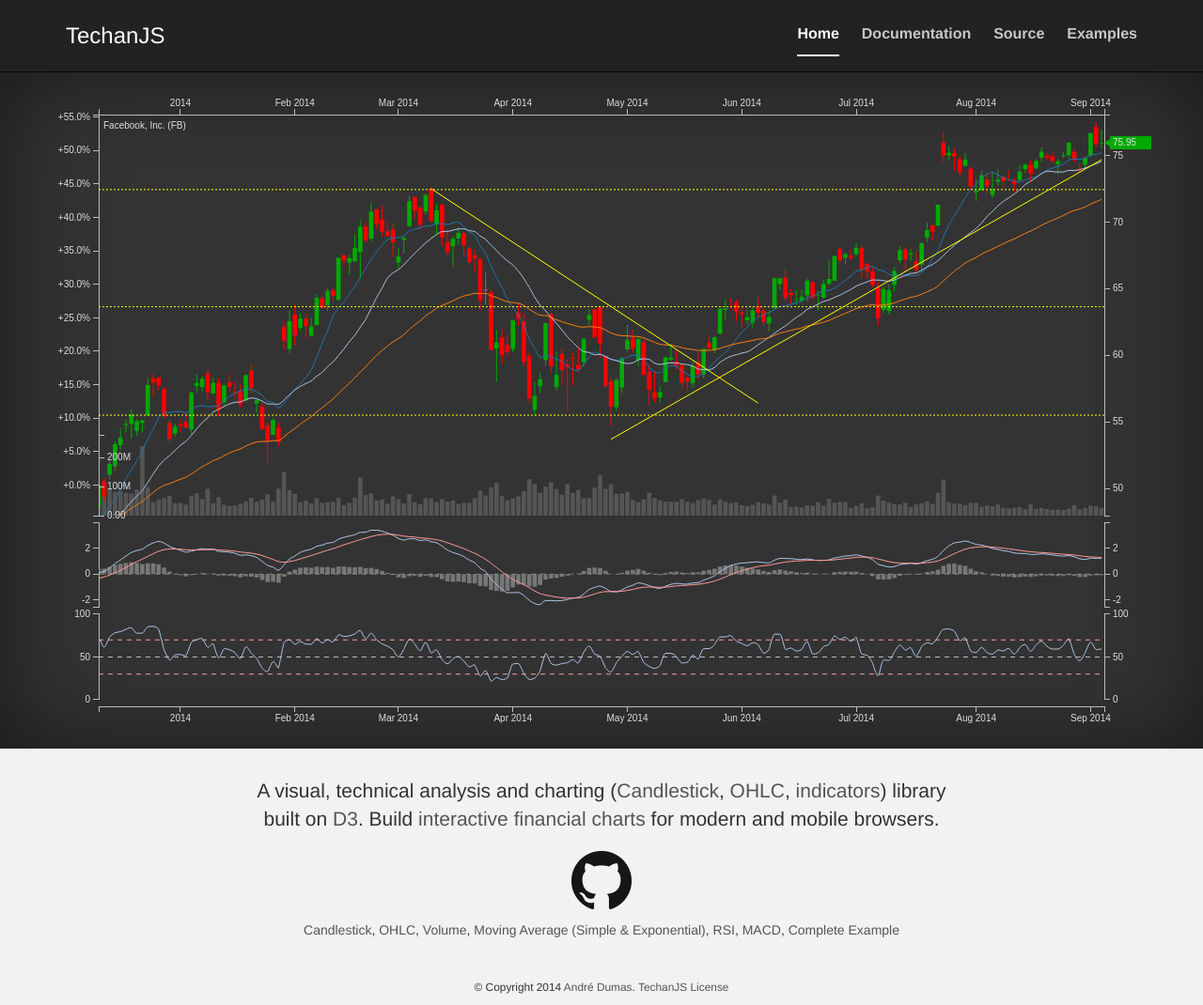
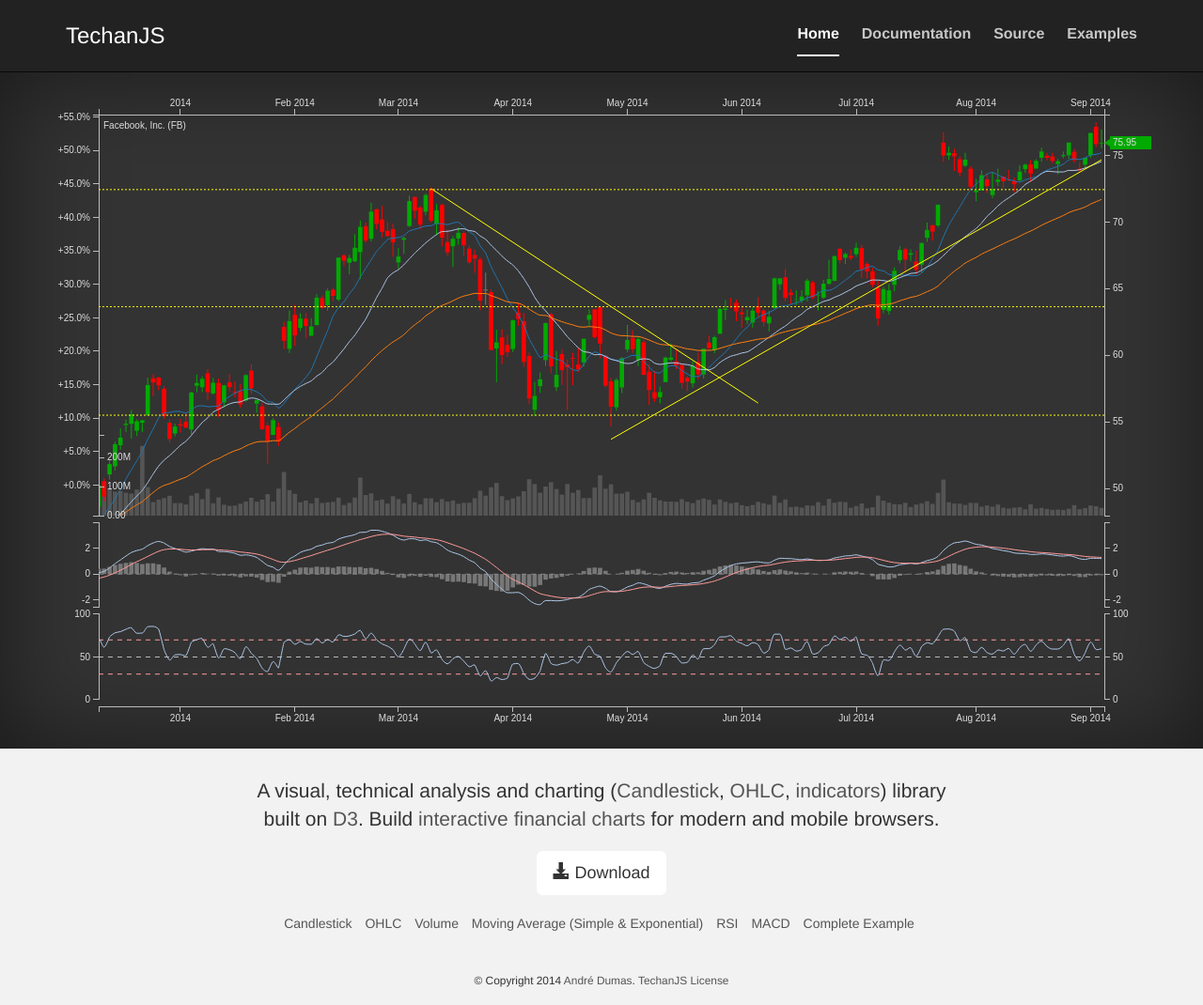
Before and after one commit to andredumas/techan.js, a Jekyll site: the page built from index.html, in a window 1280 px wide. Shown: the whole page at 94% size. Built offline with Jekyll 4.4.1, drawn with Linux system fonts in a browser that asks for light colours.

Commit message:
Adding download link

```diff
--- a/index.html
+++ b/index.html
@@ -17,18 +17,35 @@
                 <a href="http://d3js.org/">D3</a>. Build <a href="http://bl.ocks.org/andredumas/edf630690c10b89be390">interactive
                 financial charts</a> for modern and mobile browsers.
             </p>
-            <p class="text-center">
-                <a href="https://github.com/andredumas/techan.js"><img src="../../../images/GitHub-Mark-64px.png"></a>
+            <p class="lead text-center">
+                <a href="https://github.com/andredumas/techan.js/releases/latest" class="btn btn-default btn-lg">
+                    <span class="glyphicon glyphicon-download-alt"></span> Download
+                </a>
             </p>
-            <p class="text-center">
-                <a href="http://bl.ocks.org/andredumas/27c4a333b0e0813e093d">Candlestick</a>,
-                <a href="http://bl.ocks.org/andredumas/06ad3573c0053d0e1fc7">OHLC</a>,
-                <a href="http://bl.ocks.org/andredumas/f9cb47fa9e32ce34011a">Volume</a>,
-                <a href="http://bl.ocks.org/andredumas/274b54b4d2c2ffa19fca">Moving Average (Simple & Exponential)</a>,
-                <a href="http://bl.ocks.org/andredumas/6da267f1c51a13dea35b">RSI</a>,
-                <a href="http://bl.ocks.org/andredumas/10d701ccb3b8b1e99878">MACD</a>,
-                <a href="http://bl.ocks.org/andredumas/edf630690c10b89be390">Complete Example</a>
-            </p>
+            <ul class="list-inline text-center">
+                <li>
+                    <a href="http://bl.ocks.org/andredumas/27c4a333b0e0813e093d">Candlestick</a>
+                </li>
+                <li>
+                    <a href="http://bl.ocks.org/andredumas/06ad3573c0053d0e1fc7">OHLC</a>
+                </li>
+                <li>
+                    <a href="http://bl.ocks.org/andredumas/f9cb47fa9e32ce34011a">Volume</a>
+                </li>
+                <li>
+                    <a href="http://bl.ocks.org/andredumas/274b54b4d2c2ffa19fca">Moving Average (Simple & Exponential)</a>
+
+                </li>
+                <li>
+                    <a href="http://bl.ocks.org/andredumas/6da267f1c51a13dea35b">RSI</a>
+                </li>
+                <li>
+                    <a href="http://bl.ocks.org/andredumas/10d701ccb3b8b1e99878">MACD</a>
+                </li>
+                <li>
+                    <a href="http://bl.ocks.org/andredumas/edf630690c10b89be390">Complete Example</a>
+                </li>
+            </ul>
         </div>
     </div>
 </div>
```
Also changed, not shown: src/test/html/bootstrap.html (+28 -11 lines).
